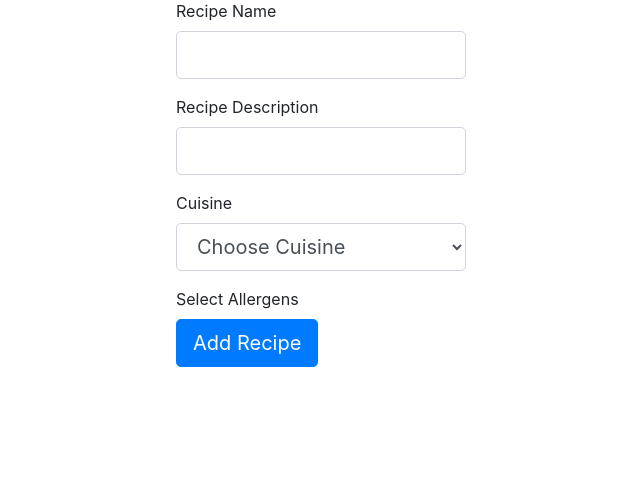
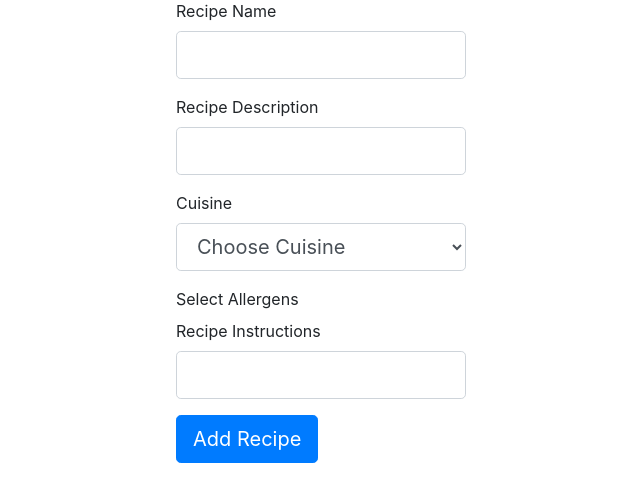
Before and after one commit to Code-Institute-Submissions/cook-king, a Flask app: page /add_recipe in a window 1280 px wide. Shown: the part 113-615 px from the top of the page, without its empty margins (159-799 px from the left). Run offline with Flask 2, Linux system fonts and the light colour scheme; data that the repository does not hold is empty; some libraries are stand-ins or nearby versions.

Commit message:
changed flash styling

```diff
--- a/app.py
+++ b/app.py
@@ -57,8 +57,16 @@ def register():
 
 @app.route('/add_recipe', methods=['POST', 'GET'])
 def add_recipe():
-    if request.method == "POST":
+    if request.method == 'POST':
         selected_allergens = request.form.getlist("allergens")
+        print(selected_allergens)
+        recipes = mongo.db.recipes
+        existing_recipe = recipes.find_one({'recipe_name' : request.form['recipe_name']})
+
+        if existing_recipe is None:
+            recipes.insert_one({'recipe_name' : request.form['recipe_name'], 'recipe_description' : request.form['recipe_desc'], 'recipe_cuisine' : request.form['cuisine'], 'recipe_instructions' : request.form['recipe_instructions'], 'allergens' : request.form.get('allergen'), 'author' : session['username']})
+        flash("Recipe successfully added")
+        return redirect(url_for('recipes'))
     return render_template('add_recipe.html',
                             cuisine=mongo.db.cuisine.find(),
                             allergens=mongo.db.allergens.find())
--- a/templates/add_recipe.html
+++ b/templates/add_recipe.html
@@ -15,7 +15,7 @@
         <div class="col-6">
             <div class="form-group">
                 <label for="rname">Recipe Description</label>
-                <input id="rname" name="recipe_name" type="text" class="form-control form-control-lg" required>
+                <input id="rname" name="recipe_desc" type="text" class="form-control form-control-lg" required>
             </div>
         </div>
     </div>
@@ -41,6 +41,14 @@
             </div>{% endfor %}
         </div>
     </div>
+       <div class="row">
+        <div class="col-6">
+            <div class="form-group">
+                <label for="rinstruc">Recipe Instructions</label>
+                <input id="rinstruc" name="recipe_instructions" type="text" class="form-control form-control-lg" required>
+            </div>
+        </div>
+    </div>
     <div class="row">
         <div class="col-12">
             <button type="submit" class="btn btn-primary btn-lg">Add Recipe</button>
--- a/templates/base.html
+++ b/templates/base.html
@@ -36,7 +36,7 @@
     {% with messages = get_flashed_messages() %} {% if messages %}
     <ul class=flashes>
         {% for message in messages %}
-        <li>{{ message }}</li>
+        <h6>{{ message }}</h6>
         {% endfor %}
     </ul>
     {% endif %} {% endwith %}
```
